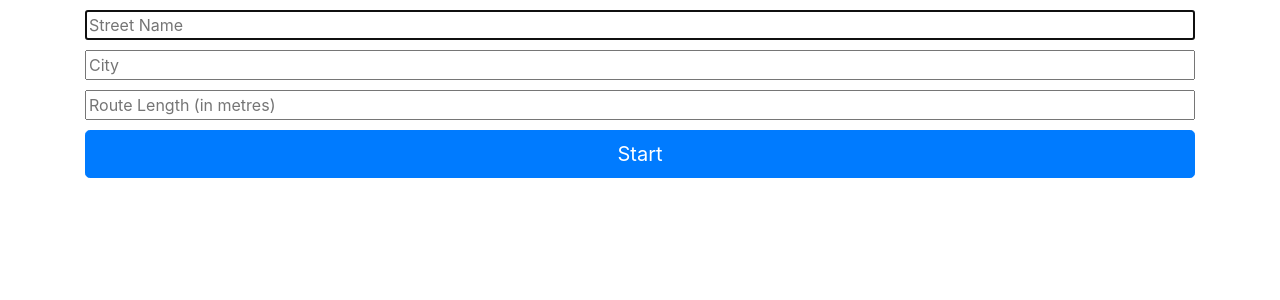
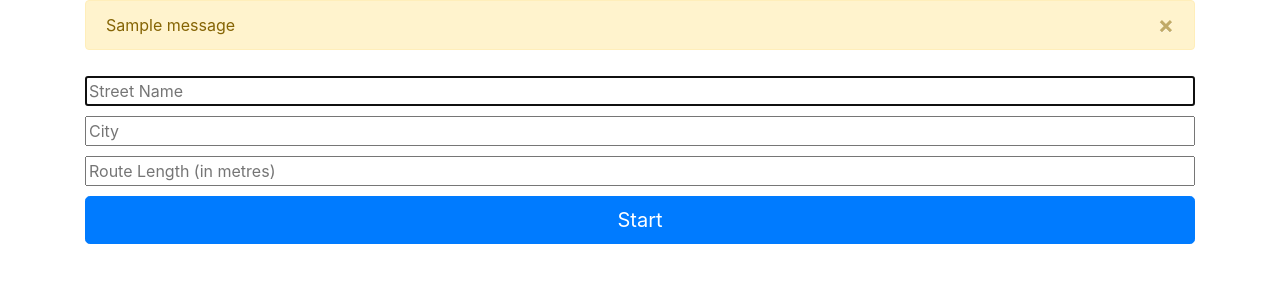
Before and after one commit to joshuaomolegan/RunningRouteWebApp, a Flask app: page / in a window 1280 px wide. Shown: the part 56-356 px from the top of the page. Run offline with Flask 2, Linux system fonts and the light colour scheme; one stand-in notice (Sample message) is shown; some libraries are stand-ins or nearby versions.

Commit message:
Added error handling methods

```diff
--- a/app.py
+++ b/app.py
@@ -1,7 +1,8 @@
-from flask import Flask, render_template, request
+from flask import Flask, render_template, request, flash
 from mapGen import plot_route
 
 app = Flask(__name__)
+app.secret_key = "sEcrEt.kEy" # Necessary for flash to work (ideally should be encrypted)
 app.debug = True
 
 @app.route("/")
@@ -15,9 +16,18 @@ def show_map():
   city = str(request.form["cityName"])
   route_length = int(request.form["routeLength"])
 
-  folium_map = plot_route(street, city, route_length)
+  if route_length < 500: # Set minimum length to be 500m
+    flash("Please enter a length greater than 500m") # Display an error message
+  else:
+    try:
+      folium_map = plot_route(street, city, route_length) # Plot the route
+      return render_template("map.html", folium_map=folium_map) # Display the map
+    except Exception as error:
+      flash("The following error occured: " + repr(error)) # Display an error message
 
-  return render_template("map.html", folium_map=folium_map)
+  return render_template("home.html") # If an error occured, simply load the original page
+
+
 
 if __name__ == "__main__":
   app.run()
--- a/templates/layout.html
+++ b/templates/layout.html
@@ -25,7 +25,18 @@
         </nav>
 
         <div class="container">
-            {% block body %}{% endblock %}
+          {% with messages = get_flashed_messages() %}
+            {% if messages %}
+              {% for message in messages %}
+                <div class="alert alert-warning alert-dismissible" role="alert">
+                <button type="button" class="close" data-dismiss="alert" aria-label="Close"><span aria-hidden="true">×</span></button>
+                  {{message}}
+                </div>
+              {% endfor %}
+            {% endif %}
+          {% endwith %}
+
+          {% block body %}{% endblock %}
         </div>
 
         <div class="container">
```
Also changed, not shown: mapGen.py (+11 -4 lines), 10 other files.
